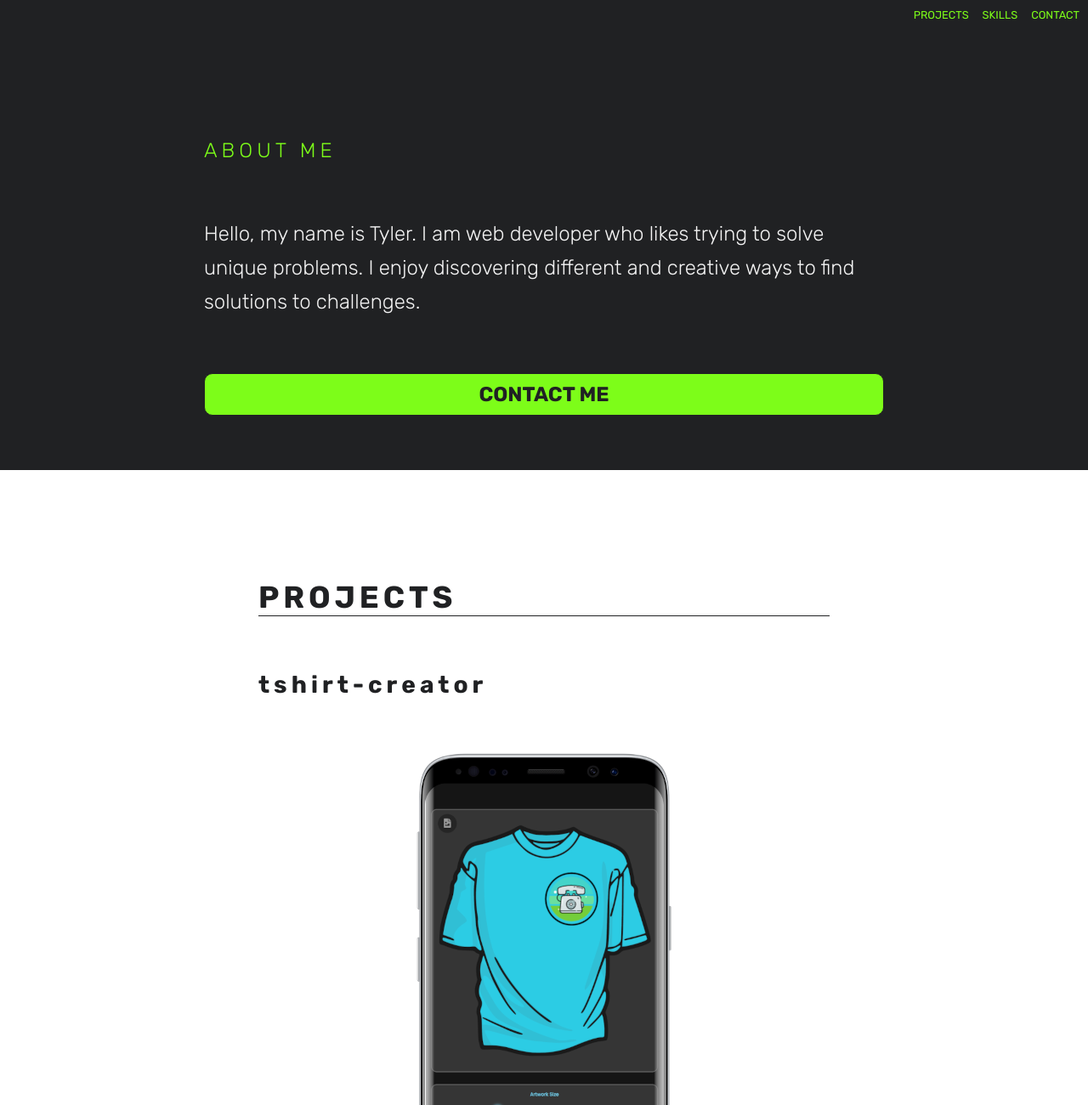
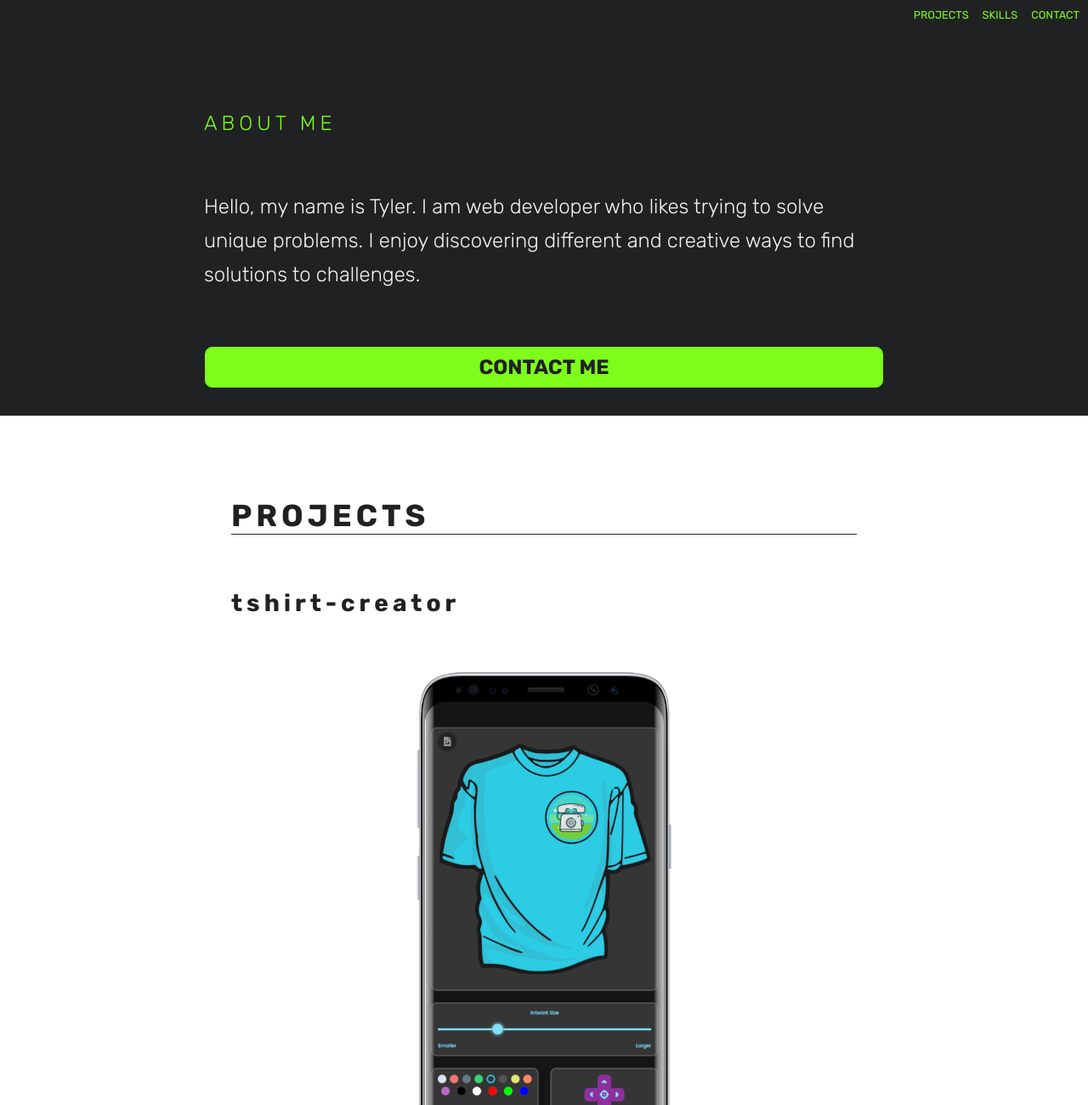
Before and after one commit to tyler-daigle/tdaigle-portfolio, a plain HTML site: page public/index.html in a window 1280 px wide. Shown: the top 1300 px of the page at 85% size. Drawn offline with Linux system fonts and the light colour scheme.

Commit message:
changed spacing

```diff
--- a/public/style.css
+++ b/public/style.css
@@ -36,7 +36,7 @@ body {
 
 .intro-container {
   background-color: var(--header-bg-color);
-  padding: var(--spacing-size);
+  padding: 2rem;
 }
 
 section {
@@ -44,7 +44,7 @@ section {
 }
 
 main {
-  padding: var(--spacing-size);
+  padding: 2rem;
   margin-top: 80px;
 }
 
@@ -197,6 +197,7 @@ textarea {
   font-size: 1.5rem;
   padding: 0.25rem;
 }
+
 @media (min-width: 800px) {
   .intro-container section {
     width: 800px;
```
